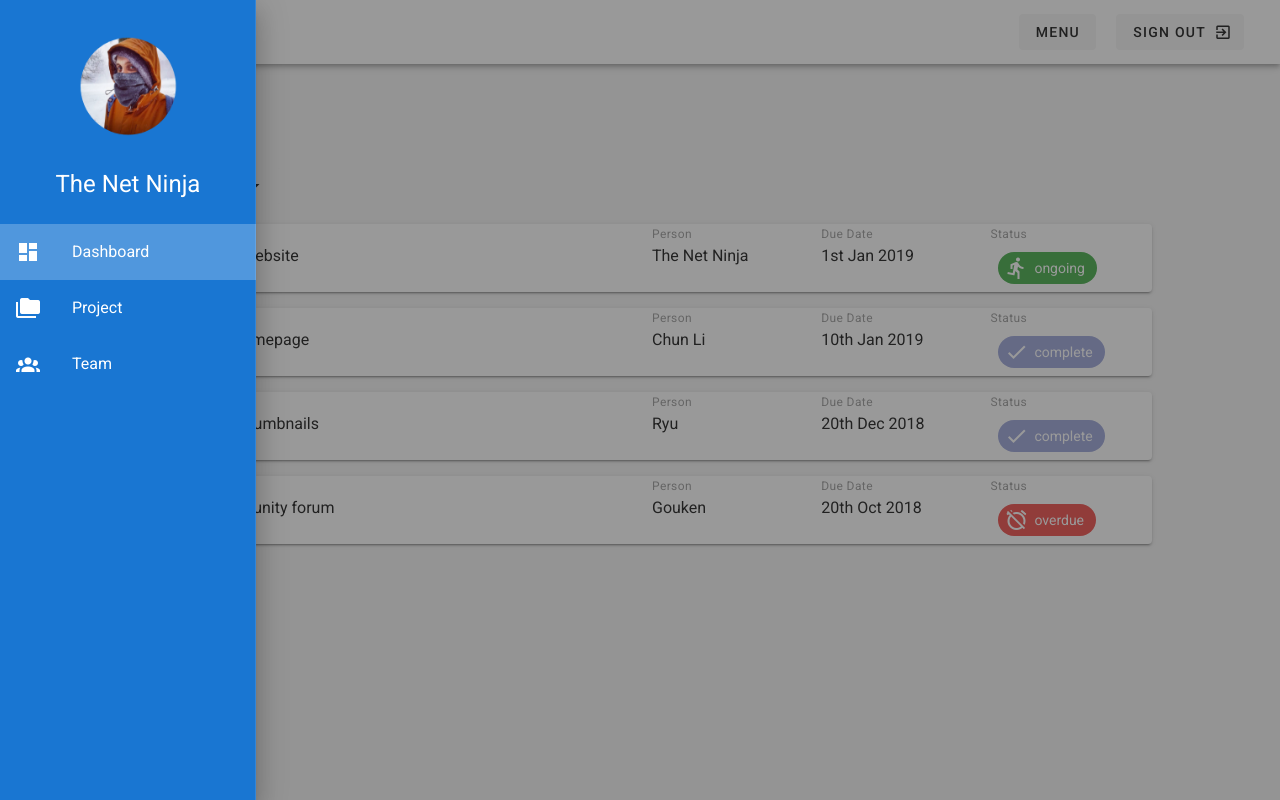
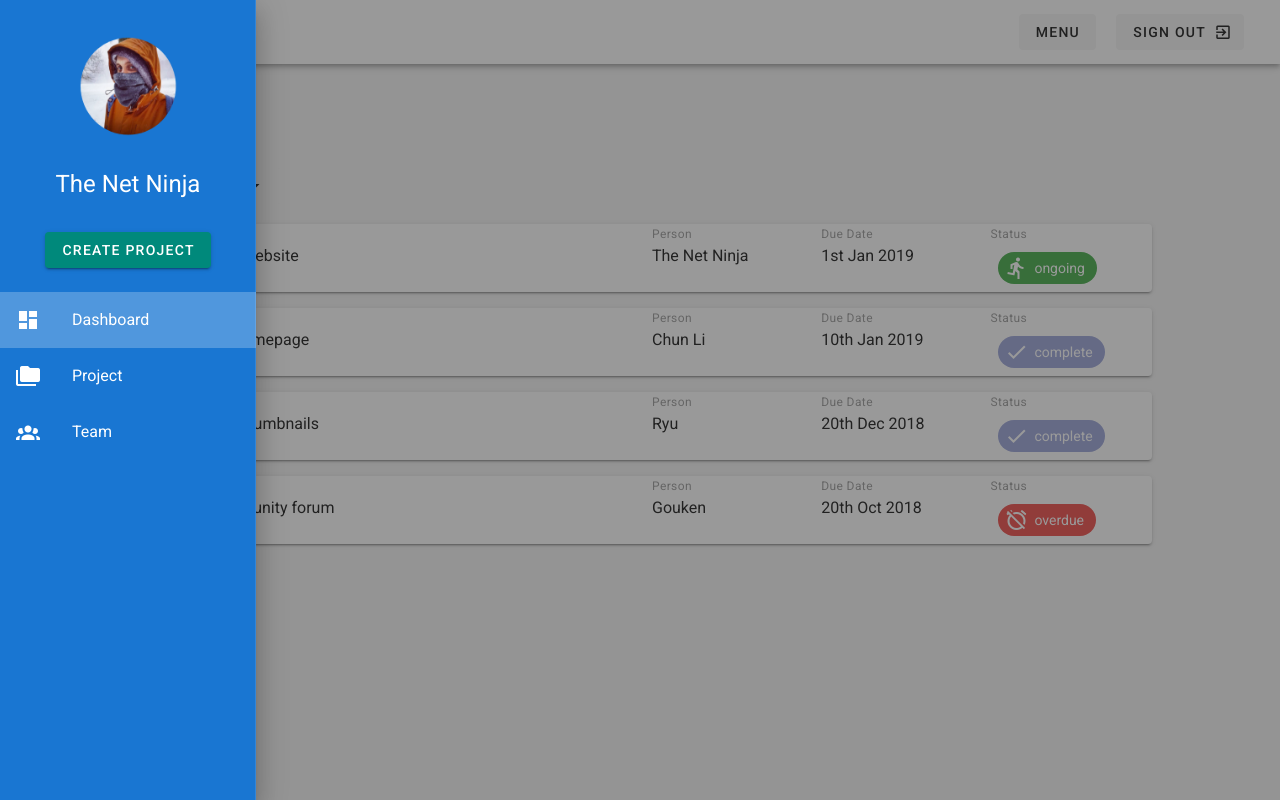
Before and after one commit to KalpasWang/todoninja, a Vue app: page / in a window 1280 px wide. Both pictures are taken after a click on the button 28 px from the left and 32 px from the top of the page. Built offline with nearby package versions, Linux system fonts and the light colour scheme.

Commit message:
add popup

```diff
--- a/src/components/NavBar.vue
+++ b/src/components/NavBar.vue
@@ -40,6 +40,7 @@
               </v-avatar>
               <v-card-title class="headline justify-center">The Net Ninja</v-card-title>
             </v-card>
+            <Popup class="mx-auto my-4"></Popup>
             <v-list>
               <v-list-item
                 v-for="list in lists"
@@ -63,7 +64,10 @@
 </template>
 
 <script>
+import Popup from './Popup';
+
 export default {
+    components: { Popup },
     data() {
       return {
           drawer: false,
--- /dev/null
+++ b/src/components/Popup.vue
@@ -0,0 +1,59 @@
+<template>
+  <div class="text-center">
+    <v-dialog
+      v-model="dialog"
+      width="80%"
+      max-width="500"
+    >
+      <template v-slot:activator="{ on }">
+        <v-btn
+          class="teal darken-1"
+          dark
+          v-on="on"
+        >
+          Create Project
+        </v-btn>
+      </template>
+
+      <v-card>
+        <v-card-title
+          class="headline grey lighten-2"
+          primary-title
+        >
+          Privacy Policy
+        </v-card-title>
+
+        <v-card-text>
+          Lorem ipsum dolor sit amet, consectetur adipiscing elit, sed do eiusmod tempor incididunt ut labore et dolore magna aliqua. Ut enim ad minim veniam, quis nostrud exercitation ullamco laboris nisi ut aliquip ex ea commodo consequat. Duis aute irure dolor in reprehenderit in voluptate velit esse cillum dolore eu fugiat nulla pariatur. Excepteur sint occaecat cupidatat non proident, sunt in culpa qui officia deserunt mollit anim id est laborum.
+        </v-card-text>
+
+        <v-divider></v-divider>
+
+        <v-card-actions>
+          <v-spacer></v-spacer>
+          <v-btn
+            color="primary"
+            text
+            @click="dialog = false"
+          >
+            I accept
+          </v-btn>
+        </v-card-actions>
+      </v-card>
+    </v-dialog>
+  </div>
+</template>
+
+<script>
+export default {
+  data() {
+    return {
+      dialog: false
+    }
+  }
+}
+</script>
+
+<style scoped>
+
+</style>
```
Lines whose indentation alone changed are shown as unchanged.
